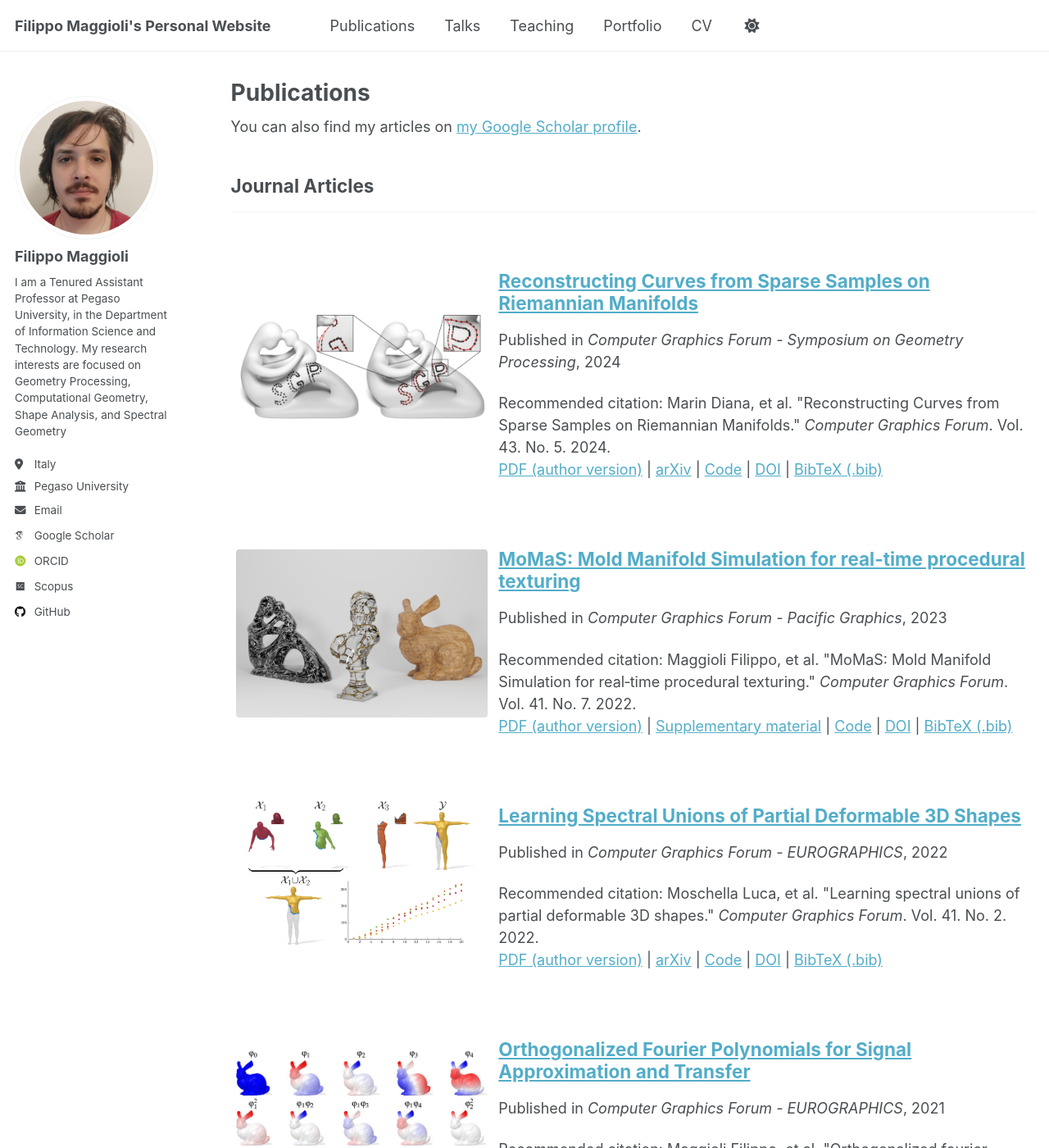
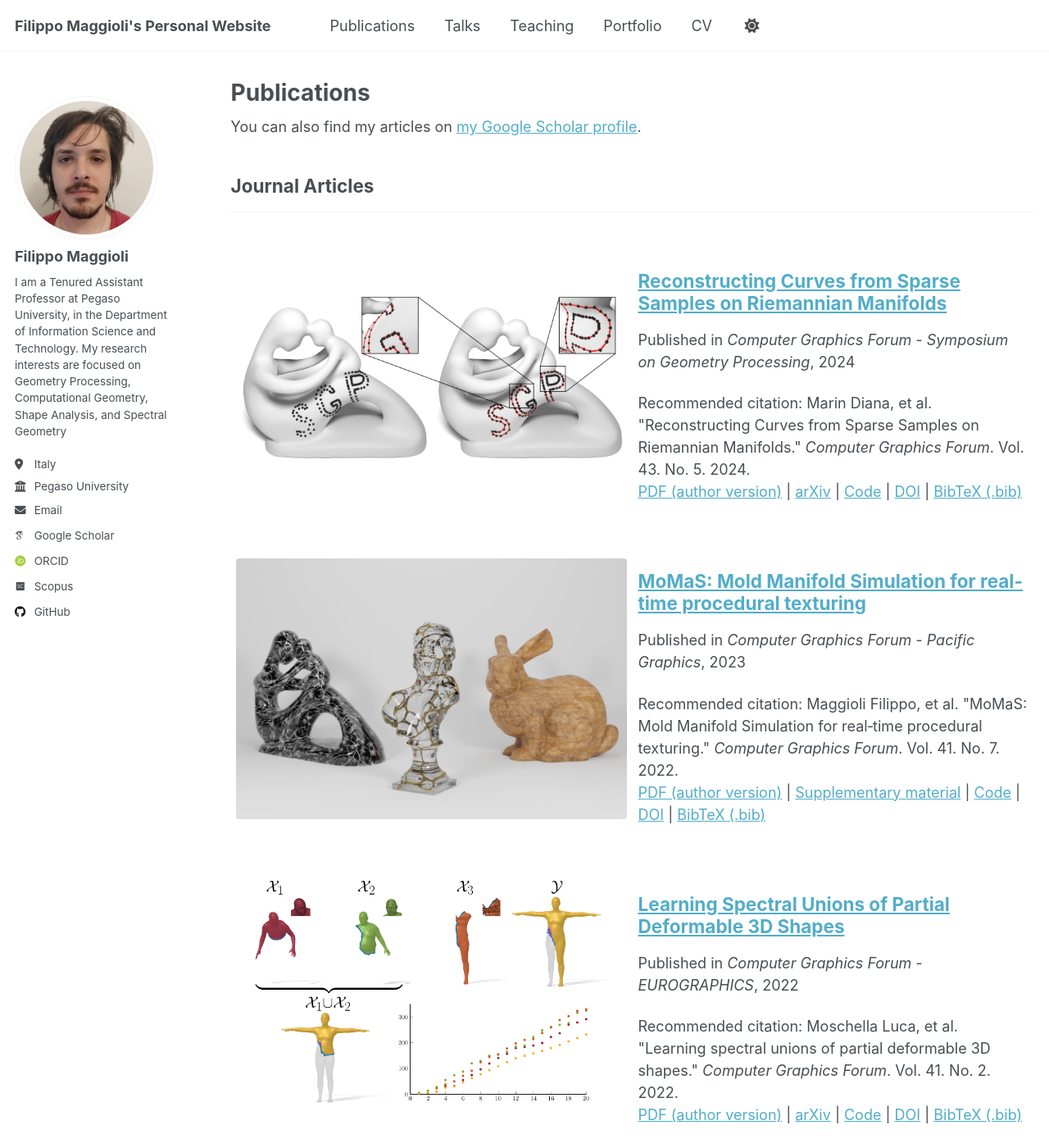
Before and after one commit to fmaggioli/fmaggioli.github.io, a Jekyll site: the page built from _pages/publications.html, in a window 1280 px wide and 1400 px high. Shown: the whole window at 82% size. Built offline with Jekyll 4.4.1, drawn with Linux system fonts in a browser that asks for light colours; some web fonts are replaced.

Commit message:
Extra polishing of project pages.

```diff
--- a/_includes/publication-single.html
+++ b/_includes/publication-single.html
@@ -13,7 +13,7 @@
 {% endif %}
 
 <tr>
-  <td><img class="archive__item-teaser" src="{{ post.teaser }}" width="400"></td>
+  <td><img class="archive__item-teaser" src="{{ post.teaser }}"></td>
   <td>
     <div class="{{ include.type | default: "list" }}__item">
       <article class="archive__item" itemscope itemtype="http://schema.org/CreativeWork">
--- a/_layouts/single.html
+++ b/_layouts/single.html
@@ -22,7 +22,7 @@ layout: default
 
   .resources-item {
     vertical-align: middle;
-    padding: 2pt;
+    padding: 4pt;
   }
 
   .resources-img {
--- a/_pages/publications.html
+++ b/_pages/publications.html
@@ -24,17 +24,21 @@ author_profile: true
     vertical-align: middle;
   }
 
+  img.archive__item-teaser {
+    width: 100%;
+  }
+
   table {
     width: 100%;
     table-layout: fixed; /* Forces consistent column sizing */
   }
 
   td:first-child {
-    width: 320px;  /* Left column: fixed width */
+    width: 50%;  /* Left column: fixed width */
   }
 
   td:last-child {
-    width: calc(100% - 320px);  /* Right column: takes remaining space */
+    width: 50%;  /* Right column: takes remaining space */
   }
 </style>
 
```
Also changed, not shown: images/icons/arxiv-icon.png, images/icons/bibtex-icon.png.
